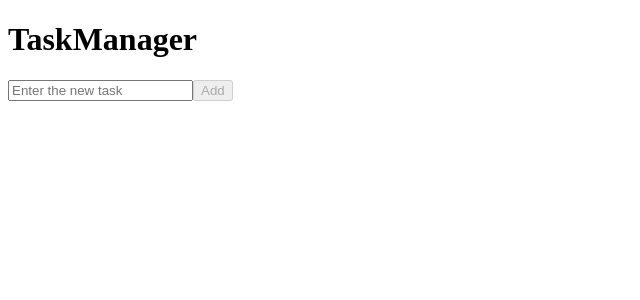
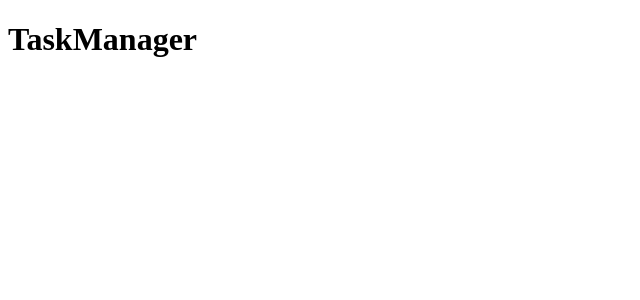
Before and after one commit to luis-pomare/task-manager, a React (Vite) app: page / in a window 1280 px wide. Shown: the top 300 px of the page, without its empty margins (0-640 px from the left). Built offline with nearby package versions, Linux system fonts and the light colour scheme.

Commit message:
Reset TaskManager skelleton

```diff
--- a/src/App.jsx
+++ b/src/App.jsx
@@ -1,10 +1,7 @@
-import TaskManager from './components/TaskManager.jsx';
-
 function App() {
   return (
     <>
       <h1>TaskManager</h1>
-      <TaskManager />
     </>
   );
 }
--- a/src/components/TaskForm.jsx
+++ /dev/null
@@ -1,33 +0,0 @@
-import { useState } from 'react';
-
-function TaskForm({ addTask }) {
-  const [newTask, setNewTask] = useState('');
-
-  function onChangeHandler(event) {
-    setNewTask(event.target.value);
-  }
-
-  function onSubmitHandler(event) {
-    event.preventDefault();
-    addTask(newTask);
-    setNewTask('');
-  }
-
-  return (
-    <form onSubmit={onSubmitHandler}>
-      <input
-        type='text'
-        value={newTask}
-        placeholder='Enter the new task'
-        onChange={onChangeHandler}
-        name='newTask'
-      />
-
-      <button type='submit' disabled={!newTask}>
-        Add
-      </button>
-    </form>
-  );
-}
-
-export default TaskForm;
--- a/src/components/TaskItem.jsx
+++ /dev/null
@@ -1,16 +0,0 @@
-function TaskItem({ currentTask, deleteHandler }) {
-  return (
-    <li>
-      {currentTask.text}
-      <button
-        onClick={() => {
-          deleteHandler(currentTask.id);
-        }}
-      >
-        Delete
-      </button>
-    </li>
-  );
-}
-
-export default TaskItem;
--- a/src/components/TaskList.jsx
+++ /dev/null
@@ -1,19 +0,0 @@
-import TaskItem from './TaskItem';
-
-function TaskList({ taskList, deleteHandler }) {
-  return (
-    <ol>
-      <ol>
-        {taskList.map((currentTask) => (
-          <TaskItem
-            key={currentTask.id}
-            currentTask={currentTask}
-            deleteHandler={deleteHandler}
-          />
-        ))}
-      </ol>
-    </ol>
-  );
-}
-
-export default TaskList;
--- a/src/components/TaskManager.jsx
+++ /dev/null
@@ -1,32 +0,0 @@
-import { useState } from 'react';
-import TaskForm from './TaskForm';
-import TaskList from './TaskList';
-
-function TaskManager() {
-  const [taskList, setTaskList] = useState([]);
-
-  function deleteHandler(elementId) {
-    setTaskList((prevState) =>
-      prevState.filter((task) => task.id !== elementId),
-    );
-  }
-
-  function addTask(newTask) {
-    setTaskList((prevState) => [
-      ...prevState,
-      {
-        text: newTask,
-        id: Date.now(),
-      },
-    ]);
-  }
-
-  return (
-    <>
-      <TaskList taskList={taskList} deleteHandler={deleteHandler} />
-      <TaskForm addTask={addTask} />
-    </>
-  );
-}
-
-export default TaskManager;
```
